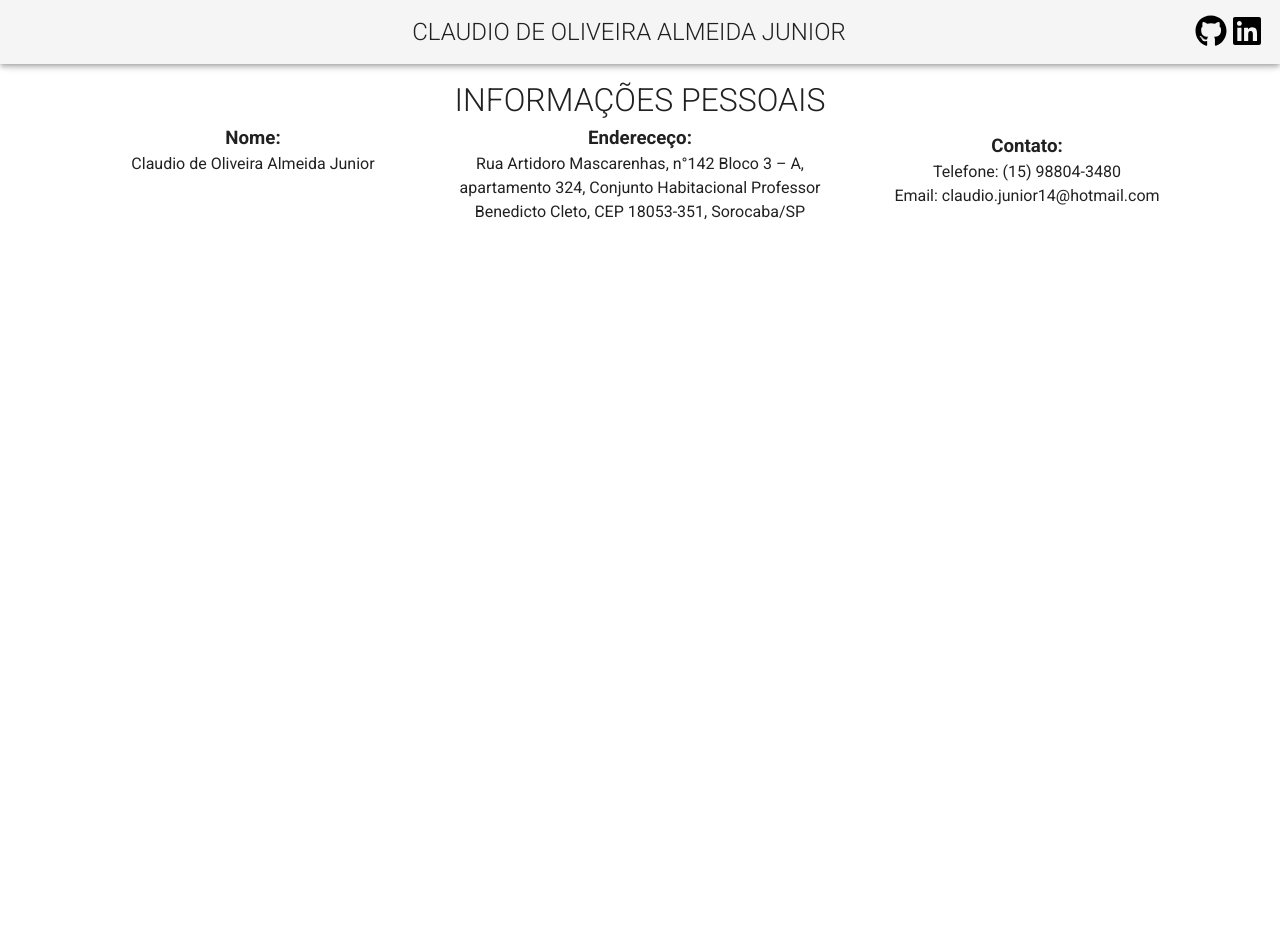
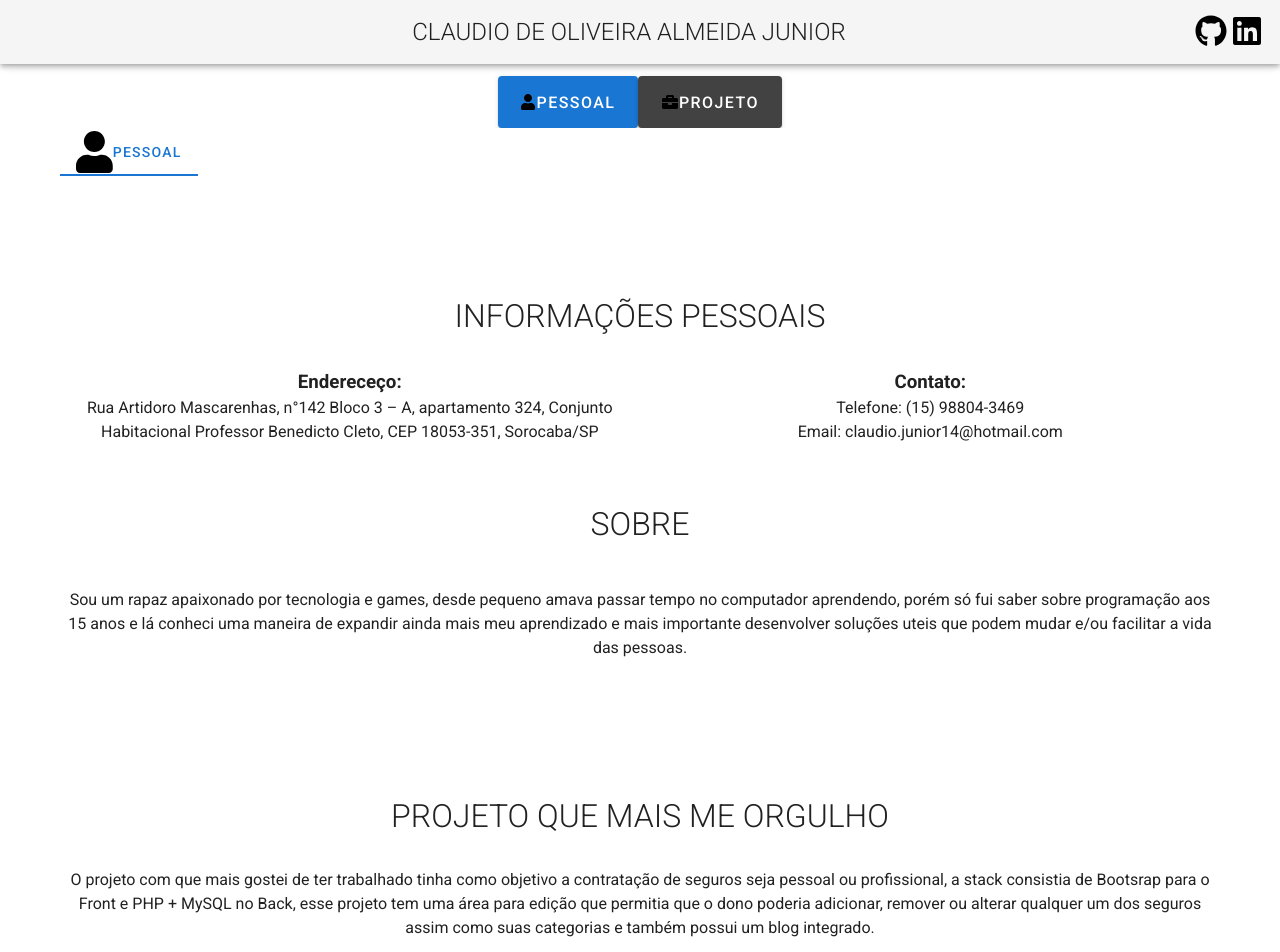
Before and after one commit to Kirizuro/basico-test, a Vue app: page / in a window 1280 px wide. Shown: the top 952 px of the page. Before the commit the page ends 800 px from the top, so only its background shows below. Built offline with nearby package versions, Linux system fonts and the light colour scheme.

Commit message:
Fix layout

```diff
--- a/public/index.html
+++ b/public/index.html
@@ -4,10 +4,16 @@
     <meta charset="utf-8" />
     <meta http-equiv="X-UA-Compatible" content="IE=edge" />
     <meta name="viewport" content="width=device-width,initial-scale=1.0" />
-    <link rel="icon" href="<%= BASE_URL %>favicon.ico" />
+    <link rel="icon" href="<%= BASE_URL %>favicon1.ico" />
     <title>Basico Test</title>
-    <link rel="stylesheet" href="https://fonts.googleapis.com/css?family=Roboto:100,300,400,500,700,900">
-    <link rel="stylesheet" href="https://cdn.jsdelivr.net/npm/@mdi/font@latest/css/materialdesignicons.min.css">
+    <link
+      rel="stylesheet"
+      href="https://fonts.googleapis.com/css?family=Roboto:100,300,400,500,700,900"
+    />
+    <link
+      rel="stylesheet"
+      href="https://cdn.jsdelivr.net/npm/@mdi/font@latest/css/materialdesignicons.min.css"
+    />
   </head>
   <body>
     <noscript>
--- a/src/App.vue
+++ b/src/App.vue
@@ -1,13 +1,7 @@
 <template>
   <v-app>
     <v-app-bar app>
-      <v-img
-        src="../src/assets/Me.jpg"
-        class="rounded"
-        aspect-ratio="1"
-        max-width="50"
-        max-height="50"
-      ></v-img>
+      <v-img src="../src/assets/Me.jpg" class="rounded" max-width="50" max-height="50"></v-img>
       <v-spacer></v-spacer>
       <v-toolbar-title class="headline text-uppercase">
         <span class="font-weight-light">Claudio de Oliveira Almeida Junior</span>
@@ -24,20 +18,22 @@
         <font-awesome-icon :icon="['fab', 'linkedin']" size="2x" />
       </a>
     </v-app-bar>
+
+    <v-content>
+      <Side />
+    </v-content>
+
     <v-content>
       <Personal />
     </v-content>
+
     <v-content>
       <Project />
-    </v-content>
-    <v-content>
-      <Side />
     </v-content>
   </v-app>
 </template>
 
 <script>
-//import HelloWorld from "./components/HelloWorld";
 import Personal from "./components/Personal";
 import Project from "./components/Project";
 import Side from "./components/Side";
@@ -45,7 +41,6 @@ import Side from "./components/Side";
 export default {
   name: "App",
   components: {
-    //HelloWorld,
     Personal,
     Project,
     Side
--- a/src/components/Personal.vue
+++ b/src/components/Personal.vue
@@ -2,13 +2,9 @@
   <v-container>
     <v-layout text-center wrap>
       <v-flex xs12 md12>
-        <h1 class="text-uppercase font-weight-light">Informações Pessoais</h1>
+        <h1 class="text-uppercase font-weight-light ma-7">Informações Pessoais</h1>
       </v-flex>
-      <v-flex xs12 md4>
-        <h3>Nome:</h3>
-        <span>Claudio de Oliveira Almeida Junior</span>
-      </v-flex>
-      <v-flex xs12 md4>
+      <v-flex xs12 md6>
         <h3>Endereceço:</h3>
         <span>
           Rua Artidoro Mascarenhas,
@@ -18,10 +14,20 @@
           Sorocaba/SP
         </span>
       </v-flex>
-      <v-flex xs12 md4 align-self-end>
+      <v-flex xs12 md6>
         <h3>Contato:</h3>
-        <span>Telefone: (15) 98804-3480</span>
+        <span>Telefone: (15) 98804-3469</span>
         <p>Email: claudio.junior14@hotmail.com</p>
+      </v-flex>
+      <v-flex xs12 md12>
+        <h1 class="text-uppercase font-weight-light ma-10">Sobre</h1>
+      </v-flex>
+      <v-flex xs12 md12>
+        <p>
+          Sou um rapaz apaixonado por tecnologia e games, desde pequeno amava passar tempo no computador aprendendo,
+          porém só fui saber sobre programação aos 15 anos e lá conheci uma maneira de expandir ainda mais meu
+          aprendizado e mais importante desenvolver soluções uteis que podem mudar e/ou facilitar a vida das pessoas.
+        </p>
       </v-flex>
     </v-layout>
   </v-container>
@@ -29,7 +35,10 @@
 
 <script>
 export default {
-  name: "Personal"
+  name: "Personal",
+  props: {
+    status: String
+  }
 };
 </script>
 
--- a/src/components/Project.vue
+++ b/src/components/Project.vue
@@ -1,8 +1,14 @@
 <template>
   <v-container>
     <v-layout>
-      <v-flex>
-
+      <v-flex text-center>
+        <h1 class="text-uppercase font-weight-light ma-7">Projeto que mais me orgulho</h1>
+        <p>
+          O projeto com que mais gostei de ter trabalhado tinha como objetivo a contratação de seguros seja pessoal
+          ou profissional, a stack consistia de Bootsrap para o Front e PHP + MySQL no Back, esse projeto tem uma área
+          para edição que permitia que o dono poderia adicionar, remover ou alterar qualquer um dos seguros assim como
+          suas categorias e também possui um blog integrado.
+        </p>
       </v-flex>
     </v-layout>
   </v-container>
--- a/src/components/Side.vue
+++ b/src/components/Side.vue
@@ -1,22 +1,18 @@
 <template>
-  <v-container class="side-btn">
-    <v-item-group mandatory>
-      <v-item v-slot:default="{active, toggle}">
-        <v-card :color="active? 'primary' : ''" @click="toggle">
-          <v-scroll-y-transition>
-            <div v-if="active"></div>
-            <v-flex xs2 md2>
-              <v-btn color="primary">
-                <font-awesome-icon icon="user" class="icon" />
-              </v-btn>
-              <v-btn color="secondary">
-                <font-awesome-icon icon="briefcase" class="icon" />
-              </v-btn>
-            </v-flex>
-          </v-scroll-y-transition>
-        </v-card>
-      </v-item>
-    </v-item-group>
+  <v-container>
+    <v-flex xs12 text-center>
+      <v-btn color="primary" x-large max-width12>
+        <font-awesome-icon icon="user" class="icon" />Pessoal
+      </v-btn>
+      <v-btn color="secondary" x-large>
+        <font-awesome-icon icon="briefcase" class="icon" />Projeto
+      </v-btn>
+      <v-tabs>
+        <v-tab>
+          <font-awesome-icon icon="user" class="icon" size="3x" />Pessoal
+        </v-tab>
+      </v-tabs>
+    </v-flex>
   </v-container>
 </template>
 
@@ -60,7 +56,7 @@ export default {
 }
 
 .icon {
-  color: #fff;
+  color: #000;
 }
 
 #mySidenav a:hover {
--- a/src/main.js
+++ b/src/main.js
@@ -2,9 +2,6 @@ import Vue from "vue";
 import App from "./App.vue";
 import { library } from "@fortawesome/fontawesome-svg-core";
 import {
-  faCoffee,
-  faClock,
-  faAddressCard,
   faArrowUp,
   faUser,
   faBriefcase
@@ -13,16 +10,7 @@ import { faGithub, faLinkedin } from "@fortawesome/free-brands-svg-icons";
 import { FontAwesomeIcon } from "@fortawesome/vue-fontawesome";
 import vuetify from "./plugins/vuetify";
 
-library.add(
-  faCoffee,
-  faClock,
-  faAddressCard,
-  faArrowUp,
-  faUser,
-  faBriefcase,
-  faGithub,
-  faLinkedin
-);
+library.add(faArrowUp, faUser, faBriefcase, faGithub, faLinkedin);
 
 Vue.component("font-awesome-icon", FontAwesomeIcon);
 
```
Also changed, not shown: src/components/HelloWorld.vue (deleted, +0 -117 lines), 1 other file (tests, documents, lock files or other folders).
